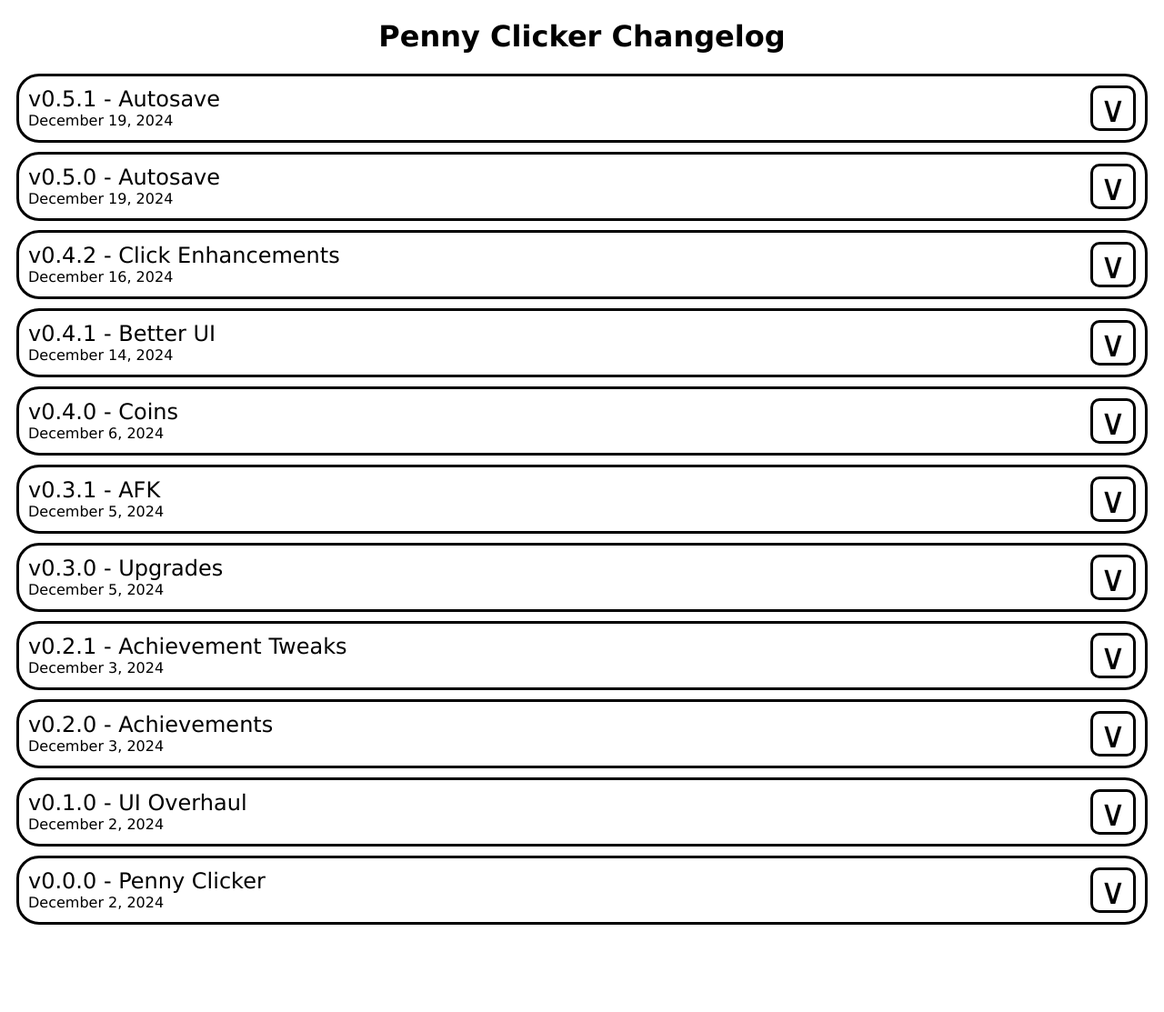
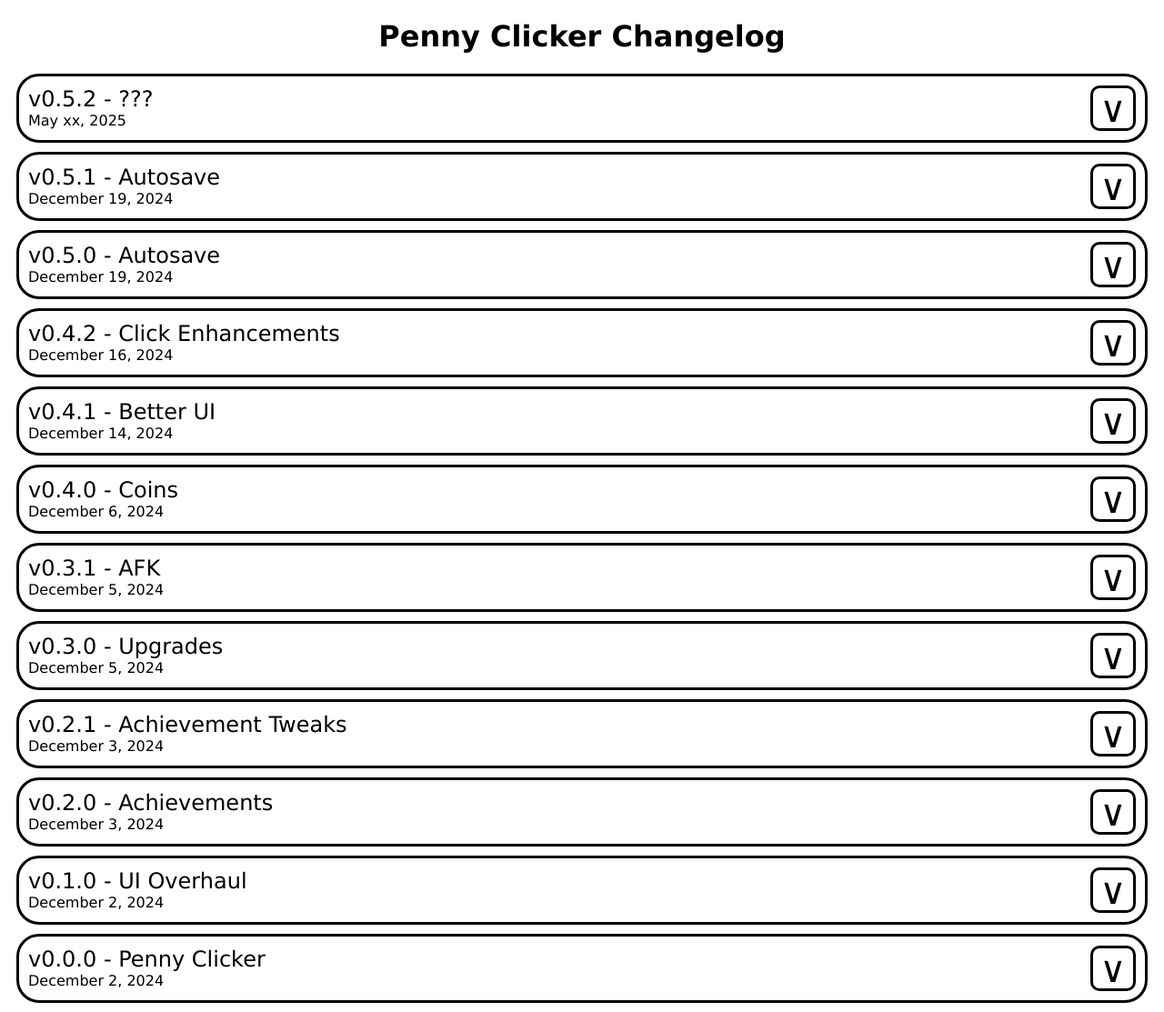
Before and after one commit to OfficialTube/Penny-Clicker, a PHP site: page /changelog.html in a window 1280 px wide. Shown: the whole page at 91% size. Before the commit the page ends 1017 px from the top, so only its background shows below. Run offline with PHP 8.4, Linux system fonts and the light colour scheme.

Commit message:
v0.5.2-pre1

```diff
--- a/changelog.html
+++ b/changelog.html
@@ -20,6 +20,37 @@
             gtag('config', 'G-XN30BZR874');
         </script>
         <h1>Penny Clicker Changelog</h1>
+        <!--v0.5.2-->
+        <div class="update">
+            <div class="dvt">
+                <div class="vt">
+                    <p class="v">v0.5.2 - ???</p>
+                    <p class="t">May xx, 2025</p>
+                </div>
+                <button class="toggle-btn">
+                    <span class="arrow">&or;</span>
+                </button>
+            </div>
+            <div class="details">
+                <hr>
+                <p>Added:</p>
+                <ul>
+                    <li></li>
+                </ul>
+                <p>Changed:</p>
+                <ul>
+                    <li></li>
+                </ul>
+                <p>Removed:</p>
+                <ul>
+                    <li></li>
+                </ul>
+                <p>Fixes:</p>
+                <ul>
+                    <li></li>
+                </ul>
+            </div>
+        </div>
         <!--v0.5.1-->
         <div class="update">
             <div class="dvt">
@@ -27,7 +58,9 @@
                     <p class="v">v0.5.1 - Autosave</p>
                     <p class="t">December 19, 2024</p>
                 </div>
-                <button class="toggle-btn">&or;</button>
+                <button class="toggle-btn">
+                    <span class="arrow">&or;</span>
+                </button>
             </div>
             <div class="details">
                 <hr>
@@ -49,7 +82,9 @@
                     <p class="v">v0.5.0 - Autosave</p>
                     <p class="t">December 19, 2024</p>
                 </div>
-                <button class="toggle-btn">&or;</button>
+                <button class="toggle-btn">
+                    <span class="arrow">&or;</span>
+                </button>
             </div>
             <div class="details">
                 <hr>
@@ -60,7 +95,9 @@
                             <p class="v">v0.5.0 - Autosave</p>
                             <p class="t">December 19, 2024</p>
                         </div>
-                        <button class="toggle-btn">&or;</button>
+                        <button class="toggle-btn">
+                            <span class="arrow">&or;</span>
+                        </button>
                     </div>
                     <div class="details">
                         <hr>
@@ -81,7 +118,9 @@
                             <p class="v">v0.5.0.1 - Bug Fixes</p>
                             <p class="t">December 19, 2024</p>
                         </div>
-                        <button class="toggle-btn">&or;</button>
+                        <button class="toggle-btn">
+                            <span class="arrow">&or;</span>
+                        </button>
                     </div>
                     <div class="details">
                         <hr>
@@ -104,7 +143,9 @@
                     <p class="v">v0.4.2 - Click Enhancements</p>
                     <p class="t">December 16, 2024</p>
                 </div>
-                <button class="toggle-btn">&or;</button>
+                <button class="toggle-btn">
+                    <span class="arrow">&or;</span>
+                </button>
             </div>
             <div class="details">
                 <hr>
@@ -135,7 +176,9 @@
                     <p class="v">v0.4.1 - Better UI</p>
                     <p class="t">December 14, 2024</p>
                 </div>
-                <button class="toggle-btn">&or;</button>
+                <button class="toggle-btn">
+                    <span class="arrow">&or;</span>
+                </button>
             </div>
             <div class="details">
             <hr>
@@ -146,7 +189,9 @@
                             <p class="v">v0.4.1 - Better UI</p>
                             <p class="t">December 14, 2024</p>
                         </div>
-                        <button class="toggle-btn">&or;</button>
+                        <button class="toggle-btn">
+                            <span class="arrow">&or;</span>
+                        </button>
                     </div>
                     <div class="details">
                         <hr>
@@ -155,7 +200,7 @@
                             <li>All the main upgrades have a new look and feel with new images</li>
                             <li>If you do not have enough money for the main upgrades, the cost for the upgrade will now also appear as a dark red color</li>
                             <li>The giant penny is now an image</li>
-                            <li>Website now has a favicon and also a proper title and description when viewed on the browswer search results.</li>
+                            <li>Website now has a favicon and also a proper title and description when viewed on the browser search results.</li>
                         </ul>
                     </div>
                 </div>
@@ -166,7 +211,9 @@
                             <p class="v">v0.4.1.1 - Bug Fixes</p>
                             <p class="t">December 14, 2024</p>
                         </div>
-                        <button class="toggle-btn">&or;</button>
+                        <button class="toggle-btn">
+                            <span class="arrow">&or;</span>
+                        </button>
                     </div>
                     <div class="details">
                         <hr>
@@ -184,7 +231,9 @@
                     <p class="v">v0.4.0 - Coins</p>
                     <p class="t">December 6, 2024</p>
                 </div>
-                <button class="toggle-btn">&or;</button>
+                <button class="toggle-btn">
+                    <span class="arrow">&or;</span>
+                </button>
             </div>
             <div class="details">
                 <hr>
@@ -195,7 +244,9 @@
                             <p class="v">v0.4.0 - Coins</p>
                             <p class="t">December 6, 2024</p>
                         </div>
-                        <button class="toggle-btn">&or;</button>
+                        <button class="toggle-btn">
+                            <span class="arrow">&or;</span>
+                        </button>
                     </div>
                     <div class="details">
                         <hr>
@@ -223,7 +274,9 @@
                             <p class="v">v0.4.0.3 - Official Website</p>
                             <p class="t">December 8, 2024</p>
                         </div>
-                        <button class="toggle-btn">&or;</button>
+                        <button class="toggle-btn">
+                            <span class="arrow">&or;</span>
+                        </button>
                     </div>
                     <div class="details">
                         <hr>
@@ -534,6 +587,6 @@
                 </div>
             </div>
         </div>
-        <script src="/js/changelog.js?v0.4.2"></script>
+        <script src="/js/changelog.js?v0.5.2"></script>
     </body>
 </html>
--- a/css/changelog.css
+++ b/css/changelog.css
@@ -52,6 +52,17 @@ h1{
     padding: 0;
 }
 .details {
-    display: none;
+    max-height: 0;
+    overflow: hidden;
     width: 100%;
+    transition: max-height 0.4s ease;
 }
+
+.arrow {
+    display: inline-block;
+    transition: transform 0.3s ease;
+}
+
+.arrow.rotated {
+    transform: rotate(180deg);
+}
--- a/js/changelog.js
+++ b/js/changelog.js
@@ -1,12 +1,49 @@
+function updateMaxHeight(details) {
+    if (details.classList.contains('open')) {
+        details.style.maxHeight = details.scrollHeight + 'px';
+
+        let parent = details.parentElement;
+        while (parent) {
+            if (parent.classList && parent.classList.contains('details') && parent.classList.contains('open')) {
+                updateMaxHeight(parent);
+                break;
+            }
+            parent = parent.parentElement;
+        }
+    }
+}
+
+
 document.querySelectorAll('.toggle-btn').forEach(button => {
     button.addEventListener('click', () => {
-        const details = button.closest('.update').querySelector('.details');
-        if(details.style.display === 'block'){
-            details.style.display = "none";
-            button.innerHTML = "&or;";
-        } else{
-            details.style.display = "block";
-            button.innerHTML = "&and;";
+        const update = button.closest('.update');
+        const details = update.querySelector('.details');
+        const arrow = button.querySelector('.arrow');
+
+        arrow.classList.toggle('rotated');
+
+        if (details.classList.contains('open')) {
+            details.style.maxHeight = details.scrollHeight + 'px'; // smooth transition from current height
+            requestAnimationFrame(() => {
+                details.style.maxHeight = '0';
+            });
+            details.classList.remove('open');
+        } else {
+            details.classList.add('open');
+            updateMaxHeight(details);
         }
     });
 });
+
+const allDetails = document.querySelectorAll('.details');
+
+const observer = new ResizeObserver(entries => {
+    for (const entry of entries) {
+        const details = entry.target;
+        updateMaxHeight(details);
+    }
+});
+
+allDetails.forEach(details => {
+    observer.observe(details);
+});
```
Also changed, not shown: index.html (+6 -6 lines), js/main.js (+6 -1 lines), js/storage.js (+5 -3 lines).
